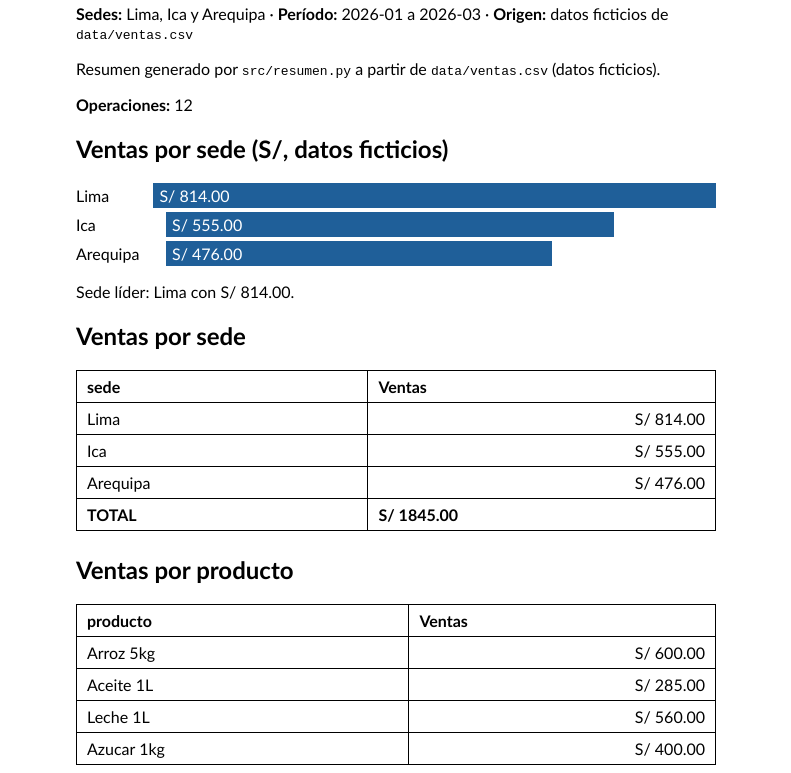
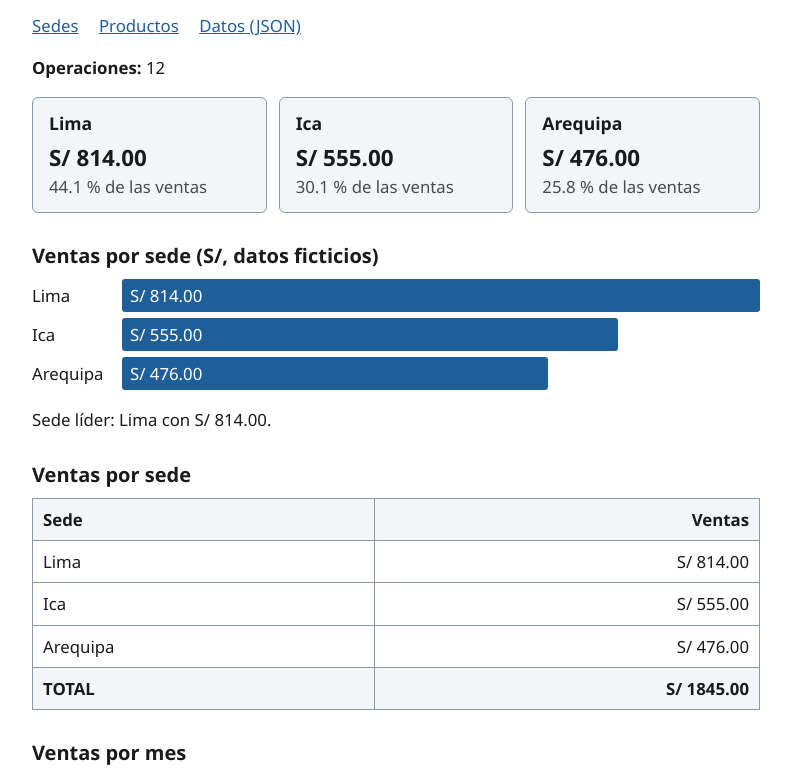
Before and after one commit to maxigva/andina-market-360, a plain HTML site: page docs/index.html in a window 1280 px wide. Shown: the part 135-908 px from the top of the page, without its empty margins (244-1035 px from the left). Drawn offline with Linux system fonts and the light colour scheme.

Commit message:
feat: publicar tablero con estilos accesibles y página de productos

```diff
--- a/docs/index.html
+++ b/docs/index.html
@@ -2,37 +2,50 @@
 <html lang="es">
 <head>
 <meta charset="utf-8">
+<meta name="viewport" content="width=device-width, initial-scale=1">
 <title>Andina Market 360 - Tablero de ventas por sede</title>
-<style>
-  body { font-family: Calibri, Arial, sans-serif; max-width: 640px; margin: 40px auto; }
-  table { border-collapse: collapse; width: 100%; margin-bottom: 24px; }
-  th, td { border: 1px solid #000; padding: 6px 10px; text-align: left; }
-  td.n { text-align: right; }
-  .fila { display: flex; align-items: center; margin: 4px 0; }
-  .etq { width: 90px; }
-  .barra { background: #1f5f99; color: #fff; padding: 3px 6px; white-space: nowrap; }
-</style>
+<link rel="stylesheet" href="style.css">
 </head>
 <body>
-<h1>Andina Market 360 · Tablero de ventas por sede</h1>
-<p id="presentacion"></p>
-<p>Resumen generado por <code>src/resumen.py</code> a partir de <code>data/ventas.csv</code> (datos ficticios).</p>
-<div id="contenido">Cargando...</div>
+<header>
+  <h1>Andina Market 360 · Tablero de ventas por sede</h1>
+  <p id="presentacion"></p>
+  <nav aria-label="Páginas del tablero">
+    <a href="./index.html" aria-current="page">Sedes</a>
+    <a href="./productos.html">Productos</a>
+    <a href="./data/resumen.json">Datos (JSON)</a>
+  </nav>
+</header>
+<main id="contenido">Cargando...</main>
+<footer>
+  <p class="nota" id="nota-datos">Resumen generado por <code>src/resumen.py</code> a partir de <code>data/ventas.csv</code> (datos ficticios).</p>
+</footer>
 <script>
+function soles(v) { return `S/ ${v.toFixed(2)}`; }
 function tabla(titulo, datos, total) {
-  let filas = Object.entries(datos).map(([k, v]) => `<tr><td>${k}</td><td class="n">S/ ${v.toFixed(2)}</td></tr>`).join("");
-  if (total !== undefined) filas += `<tr><th>TOTAL</th><th class="n">S/ ${total.toFixed(2)}</th></tr>`;
-  return `<h2>${titulo}</h2><table><tr><th>${titulo.split(" ").pop()}</th><th>Ventas</th></tr>${filas}</table>`;
+  let filas = Object.entries(datos).map(([k, v]) => `<tr><td>${k}</td><td class="n">${soles(v)}</td></tr>`).join("");
+  if (total !== undefined) filas += `<tr><th>TOTAL</th><th class="n">${soles(total)}</th></tr>`;
+  return `<h2>${titulo}</h2><table class="tabla-sedes"><tr><th scope="col">${titulo.split(" ").pop().replace(/^./, l => l.toUpperCase())}</th><th scope="col" class="n">Ventas</th></tr>${filas}</table>`;
+}
+function tarjetas(d) {
+  return `<section aria-label="Indicadores por sede" class="tarjetas">` + Object.entries(d.por_sede).map(([sede, v]) =>
+    `<article class="tarjeta" id="sede-${sede.toLowerCase()}"><h2>${sede}</h2><p class="monto">${soles(v)}</p>` +
+    `<p class="detalle">${(v / d.total * 100).toFixed(1)} % de las ventas</p></article>`).join("") + `</section>`;
 }
 function grafico(datos) {
   const max = Math.max(...Object.values(datos));
   const barras = Object.entries(datos).map(([k, v]) =>
-    `<div class="fila"><span class="etq">${k}</span><div class="barra" style="width:${(v / max * 100).toFixed(1)}%">S/ ${v.toFixed(2)}</div></div>`).join("");
+    `<div class="fila"><span class="etq">${k}</span><div class="barra" style="width:${(v / max * 100).toFixed(1)}%">${soles(v)}</div></div>`).join("");
   const [sede, monto] = Object.entries(datos).sort((a, b) => b[1] - a[1])[0];
-  return `<h2>Ventas por sede (S/, datos ficticios)</h2>${barras}<p>Sede líder: ${sede} con S/ ${monto.toFixed(2)}.</p>`;
+  return `<h2>Ventas por sede (S/, datos ficticios)</h2>${barras}<p>Sede líder: ${sede} con ${soles(monto)}.</p>`;
 }
-fetch("data/resumen.json")
-  .then(r => r.json())
+fetch("./data/resumen.json")
+  .then(r => {
+    const fecha = r.headers.get("Last-Modified");
+    if (fecha) document.getElementById("nota-datos").innerHTML +=
+      ` Archivo de datos actualizado: ${new Date(fecha).toLocaleString("es-PE")}`;
+    return r.json();
+  })
   .then(d => {
     const sedes = Object.keys(d.por_sede);
     const meses = Object.keys(d.por_mes).sort();
@@ -42,14 +55,14 @@ fetch("data/resumen.json")
       `<b>Origen:</b> datos ficticios de <code>data/ventas.csv</code>`;
     document.getElementById("contenido").innerHTML =
       `<p><b>Operaciones:</b> ${d.operaciones}</p>` +
+      tarjetas(d) +
       grafico(d.por_sede) +
       tabla("Ventas por sede", d.por_sede, d.total) +
-      tabla("Ventas por producto", d.por_producto) +
       tabla("Ventas por mes", d.por_mes);
   })
   .catch(() => {
     document.getElementById("contenido").textContent =
-      "No se encontró data/resumen.json. Ejecute: python src/resumen.py --json docs/data/resumen.json";
+      "No se pudo leer data/resumen.json. Si abrió la página con doble clic (file://), el navegador bloquea la lectura: sírvala con python -m http.server 8000 --directory docs y abra http://localhost:8000. Si el archivo no existe, genérelo con python src/resumen.py --json docs/data/resumen.json";
   });
 </script>
 </body>
--- /dev/null
+++ b/docs/style.css
@@ -0,0 +1,63 @@
+/* Estilos del tablero Andina Market 360: legibles, con contraste AA y adaptables a pantallas pequeñas. */
+:root {
+  --texto: #1a1a1a;
+  --suave: #4a4a4a;
+  --fondo: #ffffff;
+  --panel: #f3f6f9;
+  --borde: #8a99a8;
+  --acento: #1f5f99;
+}
+
+* { box-sizing: border-box; }
+
+body {
+  font-family: "Segoe UI", Calibri, Arial, sans-serif;
+  font-size: 1.05rem;
+  line-height: 1.5;
+  color: var(--texto);
+  background: var(--fondo);
+  max-width: 760px;
+  margin: 0 auto;
+  padding: 24px 16px 48px;
+}
+
+h1 { font-size: 1.6rem; margin: 0 0 4px; }
+h2 { font-size: 1.25rem; margin: 28px 0 8px; }
+a { color: var(--acento); }
+a:focus, a:hover { outline: 2px solid var(--acento); outline-offset: 2px; }
+
+nav { margin: 8px 0 16px; }
+nav a { margin-right: 16px; }
+
+.nota { color: var(--suave); font-size: 0.95rem; }
+
+/* Tarjetas de indicadores por sede */
+.tarjetas { display: flex; flex-wrap: wrap; gap: 12px; }
+.tarjeta {
+  flex: 1 1 200px;
+  background: var(--panel);
+  border: 1px solid var(--borde);
+  border-radius: 6px;
+  padding: 12px 16px;
+}
+.tarjeta h2 { margin: 0 0 4px; font-size: 1.1rem; }
+.tarjeta .monto { font-size: 1.4rem; font-weight: 700; margin: 0; }
+.tarjeta .detalle { margin: 0; color: var(--suave); }
+
+/* Gráfico de barras */
+.fila { display: flex; align-items: center; margin: 6px 0; }
+.etq { width: 90px; flex-shrink: 0; }
+.barra { background: var(--acento); color: #ffffff; padding: 4px 8px; white-space: nowrap; border-radius: 3px; }
+
+/* Tablas de sedes, productos y meses */
+.tabla-sedes { border-collapse: collapse; width: 100%; margin-bottom: 24px; }
+.tabla-sedes th, .tabla-sedes td { border: 1px solid var(--borde); padding: 8px 10px; text-align: left; }
+.tabla-sedes th { background: var(--panel); }
+.tabla-sedes td.n, .tabla-sedes th.n { text-align: right; }
+
+@media (max-width: 480px) {
+  body { font-size: 1rem; padding: 16px 12px 32px; }
+  h1 { font-size: 1.35rem; }
+  .etq { width: 70px; }
+  .barra { font-size: 0.9rem; }
+}
```
Also changed, not shown: docs/productos.html (added, +43 -0 lines), 1 other file.
